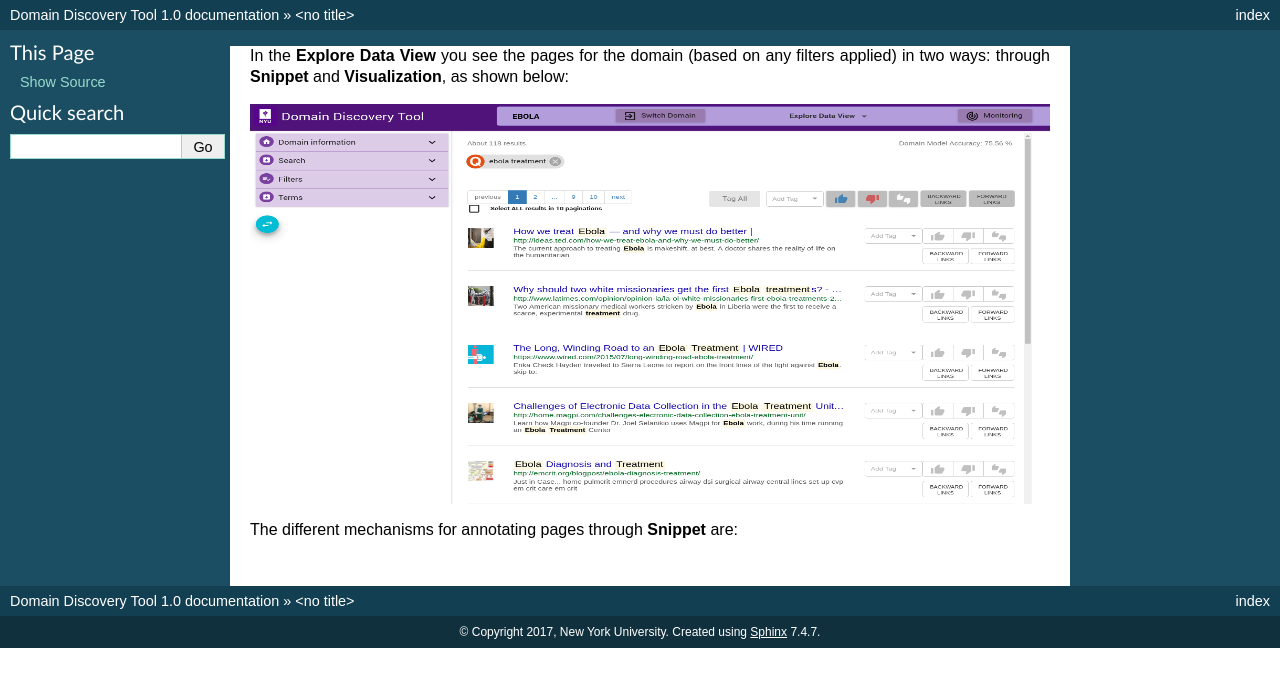
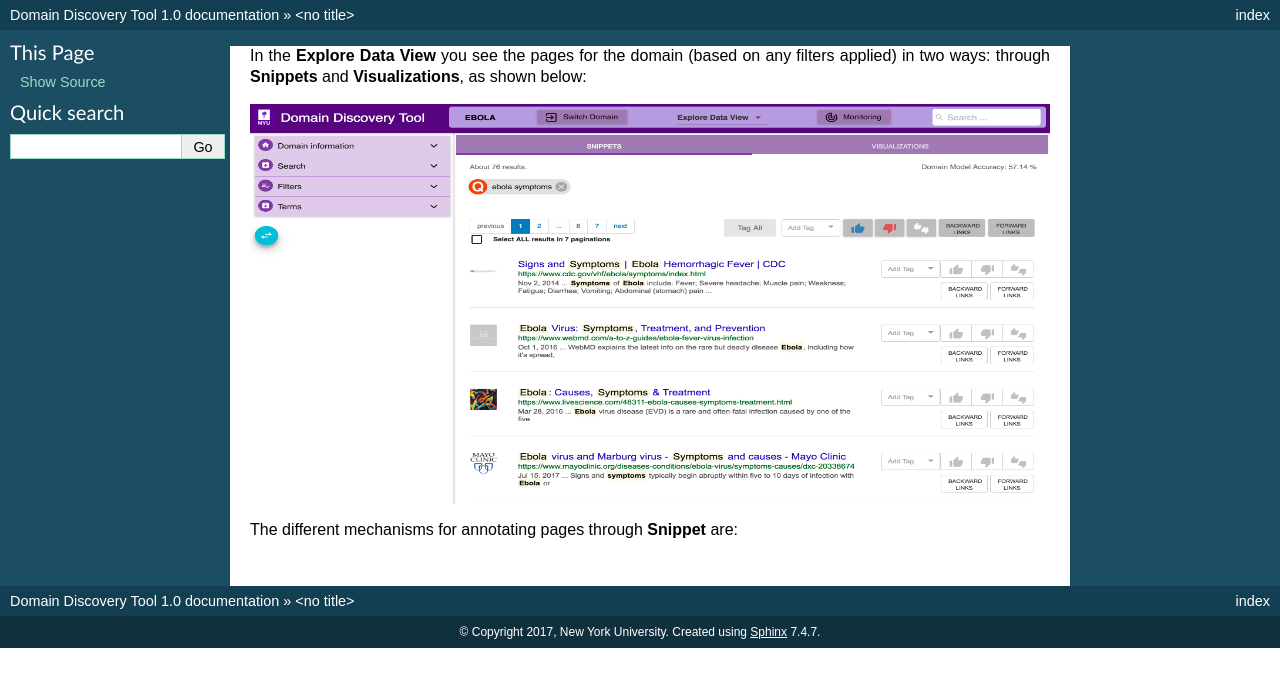
Before and after one commit to VIDA-NYU/domain_discovery_tool, a Sphinx documentation site: the page built from docs/how_to_annotate.rst, in a window 1280 px wide. Shown: the top 687 px of the page. Built offline with Sphinx 7.4.7, drawn with Linux system fonts in a browser that asks for light colours.

Commit message:
Updating 'Annotate Pages'. Explore Data View contains two tabs: Snippets and Visualizations.

```diff
--- a/docs/how_to_annotate.rst
+++ b/docs/how_to_annotate.rst
@@ -1,6 +1,6 @@
-In the **Explore Data View** you see the pages for the domain (based on any filters applied) in two ways: through **Snippet** and **Visualization**, as shown below:
+In the **Explore Data View** you see the pages for the domain (based on any filters applied) in two ways: through **Snippets** and **Visualizations**, as shown below:
 
-.. image:: figures/explore_data_view.png
+.. image:: figures/annotated_pages_updated.png
    :width: 800px
    :align: center
    :height: 400px
```
Also changed, not shown: docs/figures/annotated_pages_updated.png (added).
